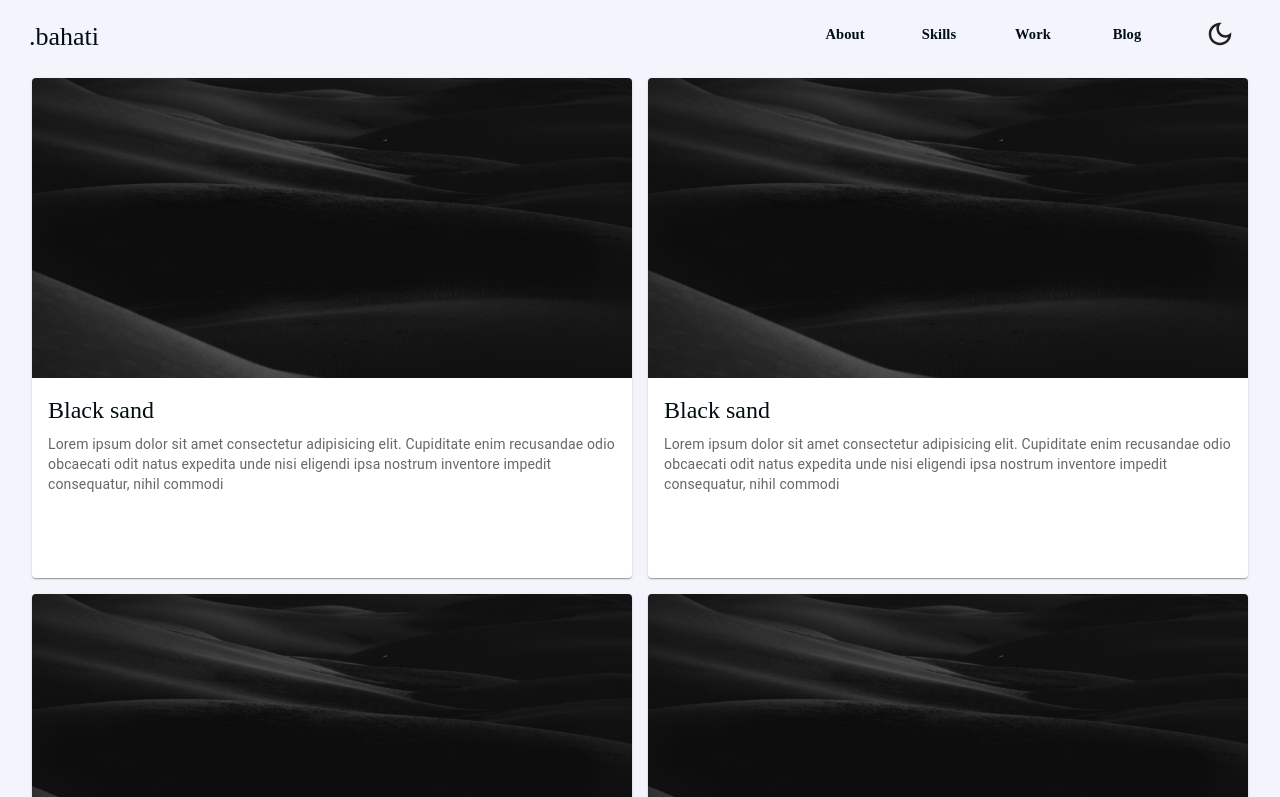
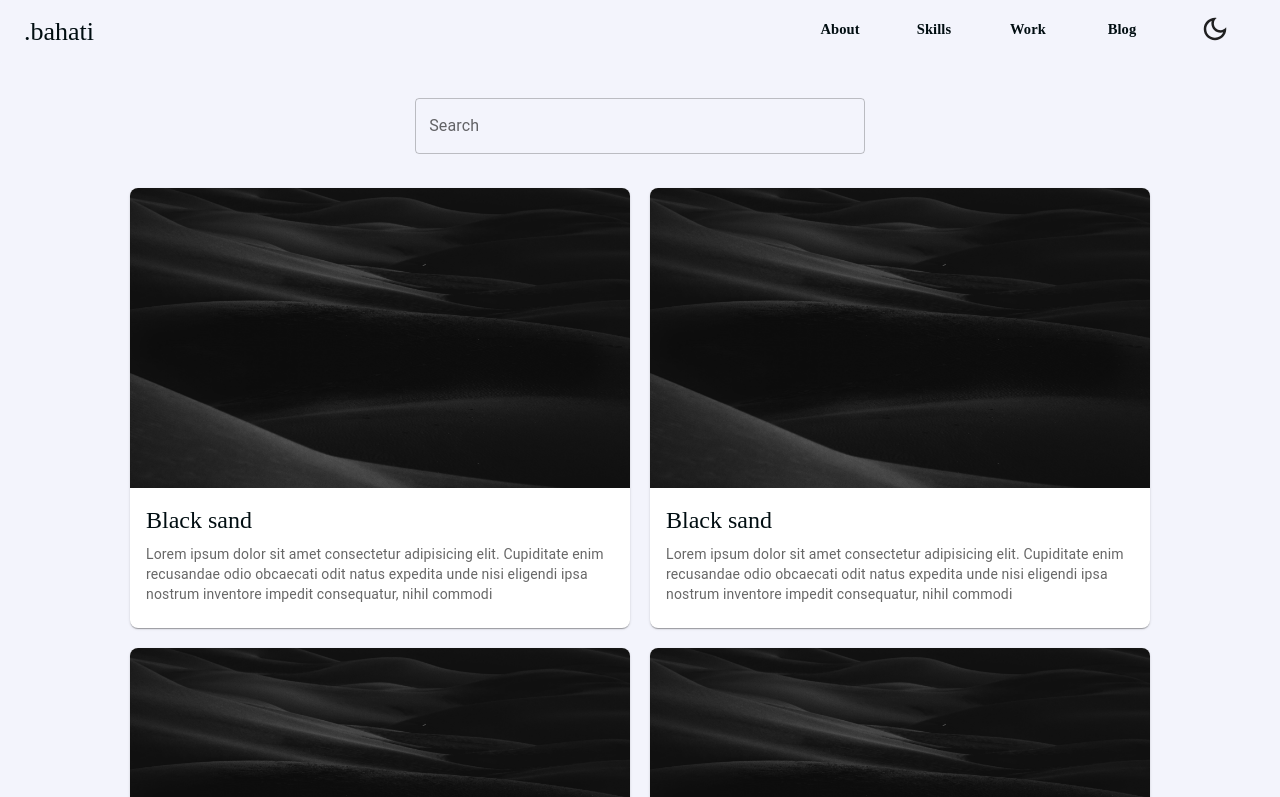
Before and after one commit to bahati10/Portfolio-front-end, a Next.js app: page /blog in a window 1280 px wide. Shown: the top 797 px of the page. Built offline with nearby package versions, Linux system fonts and the light colour scheme.

Commit message:
Adding the searchbar (#29)

```diff
--- a/src/components/blog/blog.jsx
+++ b/src/components/blog/blog.jsx
@@ -1,5 +1,6 @@
-import { Box, Typography } from "@mui/material";
+import { Box } from "@mui/material";
 import BlogPaper from "./blogPaper";
+import SearchBar from "./searchbar/search";
 
 const Blogging = () => {
   return (
@@ -10,29 +11,30 @@ const Blogging = () => {
         maxHeight: "100vh",
       }}
     >
+      <SearchBar />
       <Box
         sx={{
           display: "flex",
           justifyContent: "center",
           flexWrap: "wrap",
-          flexGrow: 3,
-          "& > :not(style)": {
-            m: 1,
-            width: {
-              xs: 700,
-              sm: 700,
-              md: 700,
-              lg: 700,
-              xl: 700,
-            },
-            height: {
-              xs: 500,
-              sm: 500,
-              md: 500,
-              lg: 500,
-              xl: 500,
-            },
-          },
+          m: 2,
+          // "& > :not(style)": {
+          //   m: 2.5,
+          //   width: {
+          //     xs: 500,
+          //     sm: 500,
+          //     md: 500,
+          //     lg: 500,
+          //     xl: 500,
+          //   },
+          //   height: {
+          //     xs: 500,
+          //     sm: 500,
+          //     md: 500,
+          //     lg: 500,
+          //     xl: 500,
+          //   },
+          // },
         }}
       >
         <BlogPaper />
--- a/src/components/blog/blogPaper.jsx
+++ b/src/components/blog/blogPaper.jsx
@@ -3,7 +3,13 @@ import { Card, CardContent, CardMedia, Typography } from "@mui/material";
 
 const BlogPaper = () => {
   return (
-    <Card sx={{ maxWidth: 600 }}>
+    <Card
+      sx={{
+        borderRadius: 2,
+        margin: "10px",
+        maxWidth: "500px",
+      }}
+    >
       <CardMedia
         sx={{ height: 300, objectFit: "cover" }}
         image="/empty.jpg"
--- /dev/null
+++ b/src/components/blog/searchbar/search.jsx
@@ -0,0 +1,33 @@
+import * as React from "react";
+import Box from "@mui/material/Box";
+import TextField from "@mui/material/TextField";
+import colors from "@/constants/colors/colors";
+
+const SearchBar = () => {
+  return (
+    <Box
+      component="form"
+      sx={{
+        "& > :not(style)": {
+          m: 1,
+          width: "20ch",
+        },
+      }}
+      noValidate
+      autoComplete="off"
+      display="flex"
+      justifyContent="center"
+    >
+      <TextField
+        id="outlined-basic"
+        label="Search"
+        variant="outlined"
+        sx={{
+          fontSize: "40px",
+        }}
+      />
+    </Box>
+  );
+};
+
+export default SearchBar;
--- a/src/components/common/navbar/Navbar.jsx
+++ b/src/components/common/navbar/Navbar.jsx
@@ -11,7 +11,7 @@ import NavDrawer from "./drawer";
 
 const useStyles = makeStyles((theme) => ({
   drawerPaper: {
-    width: 230,
+    width: 200,
   },
   menubutton: {
     "&:hover": {
@@ -66,9 +66,8 @@ const Navbar = () => {
         flexGrow: 1,
         weight: "100px",
         height: "60px",
-        margin: 5,
+        marginBottom: "30px",
         position: "relative",
-        width: "100%",
         top: 0,
         right: 0,
         zIndex: 1100,
--- a/src/components/theme/theme.jsx
+++ b/src/components/theme/theme.jsx
@@ -6,7 +6,7 @@ const theme = createTheme({
       main: "#EEE5E9",
     },
     secondary: {
-      main: "#000D11",
+      main: "#78BC61",
     },
   },
   background: {
--- /dev/null
+++ b/src/constants/colors/colors.js
@@ -0,0 +1,6 @@
+const colors = {
+    lightgreen: "#78BC61",
+    dark: "#000D11"
+}
+
+export default colors;
```
Also changed, not shown: src/components/about/aboutDes.jsx (added, +30 -0 lines), src/components/landing/landing/landing.jsx (+2 -6 lines).
